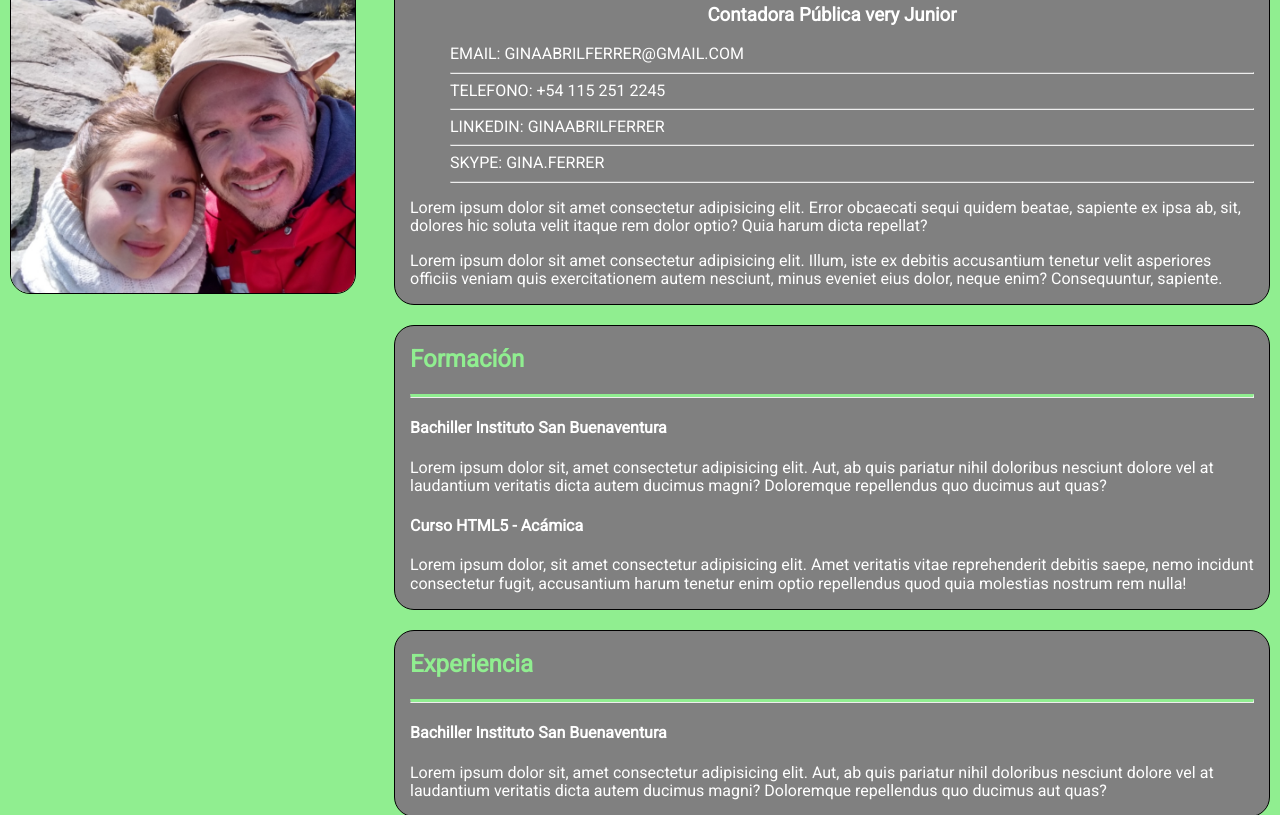
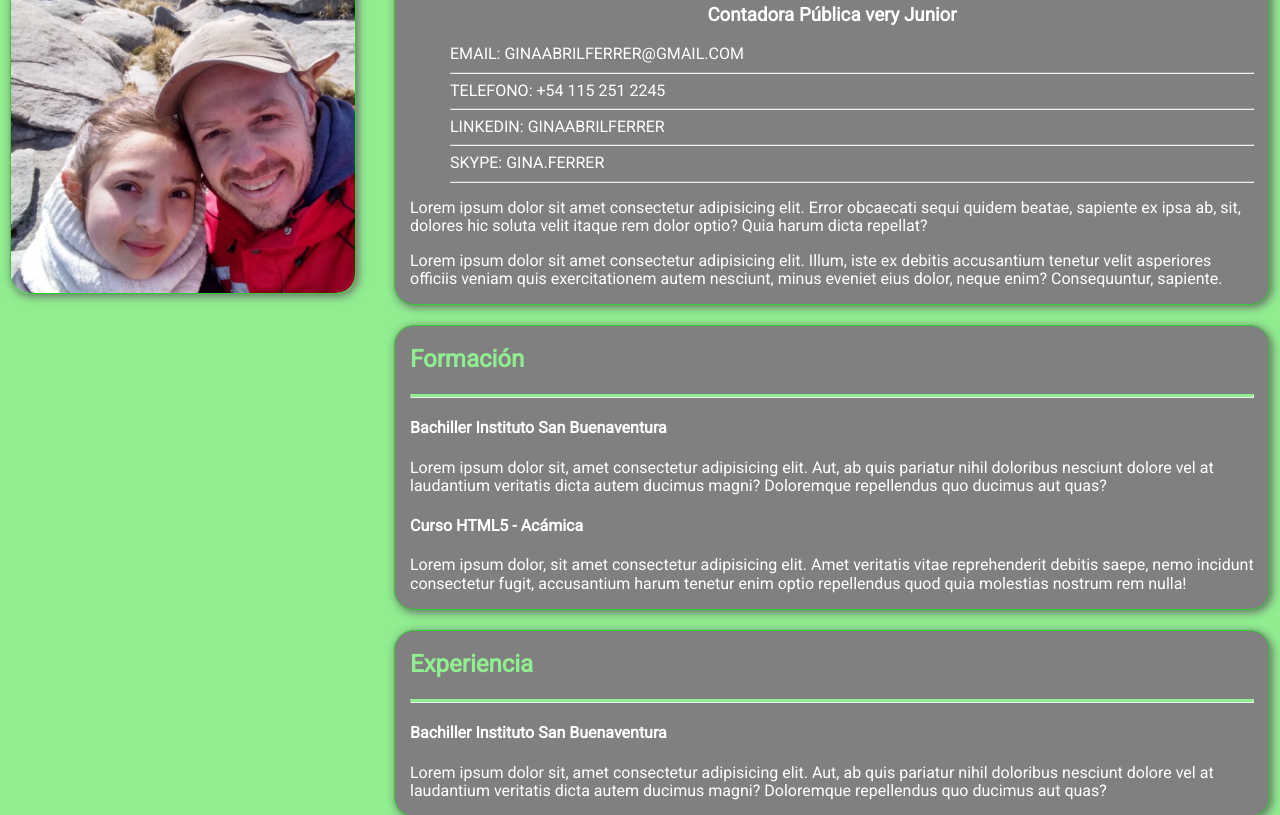
Before and after one commit to encoder1024/Acamica-Proyecto01-CV, a plain HTML site: page index.html in a window 1280 px wide. Shown: the part 213-1028 px from the top of the page. Drawn offline with Linux system fonts and the light colour scheme.

Commit message:
release1.0-out1

```diff
--- a/recursos-cv-online/css/styles.css
+++ b/recursos-cv-online/css/styles.css
@@ -67,11 +67,12 @@ body{
     width: 27%;
     border-style: solid;
     border-width: 1px;
-    border-color: black;
+    border-color: limegreen;
     border-radius: 20px;
     margin-left: 10px; /*prefiero dejarla cerca del margen inquierdo, porque al llevar la pantalla al tamaño de un móvil, la imagen queda mejor centrada.(First mobile)*/
     position: fixed; /*también dejo fija la foto como referencia de lo que se va a leer en el contenido de la otra columna*/
     top: 65px;
+    box-shadow: 2px 2px 10px #666;
 }
 
 .columna {
@@ -118,11 +119,12 @@ hr.principal {
     color: white;
     border-style: solid;
     border-width: 1px;
-    border-color: black;
+    border-color: limegreen;
     border-radius: 20px;
     padding: 0 15px 0 15px;
     margin: 20px 0 20px 0;
     background-color: rgb(128, 128, 128);
+    box-shadow: 2px 2px 10px #666;
 }
 
 .seccion .link {
```
